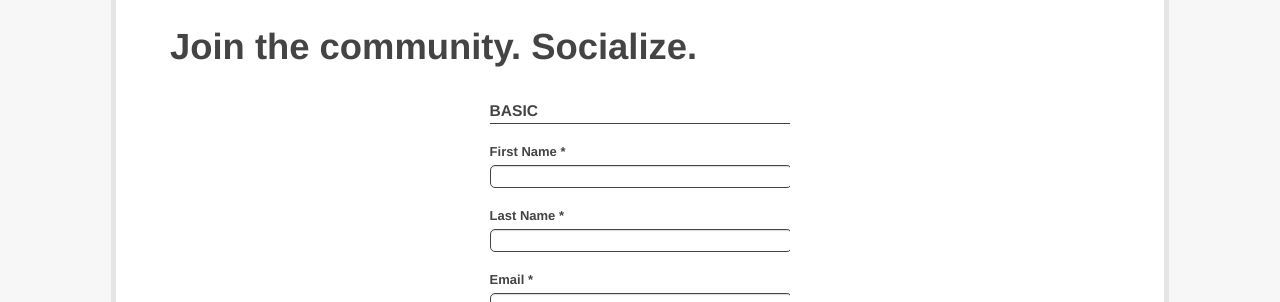
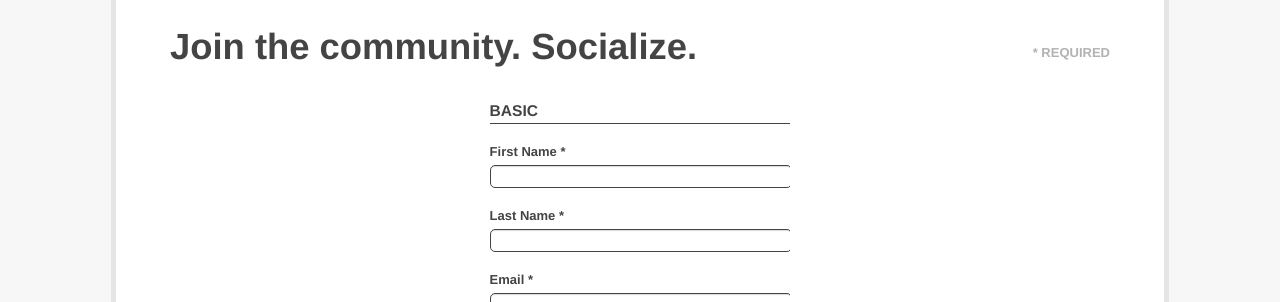
Before and after one commit to WDD-Social/wddsocial.com, a PHP site: page /form.html in a window 1280 px wide. Shown: the part 93-395 px from the top of the page. Run offline with PHP 8.4, Linux system fonts and the light colour scheme; style sheets or scripts are compiled from the project's sources; some libraries are stand-ins or nearby versions.

Commit message:
Added the '* REQUIRED' header to form.html

```diff
--- a/templates/css/style.less
+++ b/templates/css/style.less
@@ -537,6 +537,11 @@ h1.mega{
 	font-size: 2.8em;
 	}
 
+h1.form{
+	float: left;
+	width: auto;
+	}
+
 h2{
 	margin-bottom: 2px;
 	text-transform: uppercase;
@@ -553,11 +558,18 @@ h2{
 	a:active{
 		color: @link-active;
 		}
-}
+	}
+
+h2.form{
+	float: right;
+	padding-top: 20px;
+	color: @text-light-color;
+	vertical-align: text-bottom;
+	}
 
 p{
 	margin-bottom: 10px;
-}
+	}
 
 ul, ol{
 	margin-left: 0;
@@ -600,6 +612,7 @@ input, textarea, button{
 
 	> form{
 		overflow: hidden;
+		clear: both;
 		width: 32%;
 		min-width: 300px;
 		margin: 0 auto 50px;
--- a/templates/form.html
+++ b/templates/form.html
@@ -40,7 +40,8 @@
 			</header>
 			<section id="content">
 
-				<h1 class="mega">Join the community. Socialize.</h1>
+				<h1 class="mega form">Join the community. Socialize.</h1>
+				<h2 class="form">* Required</h2>
 
 				<form action="#" method="post">
 					<h1>Basic</h1>
```
